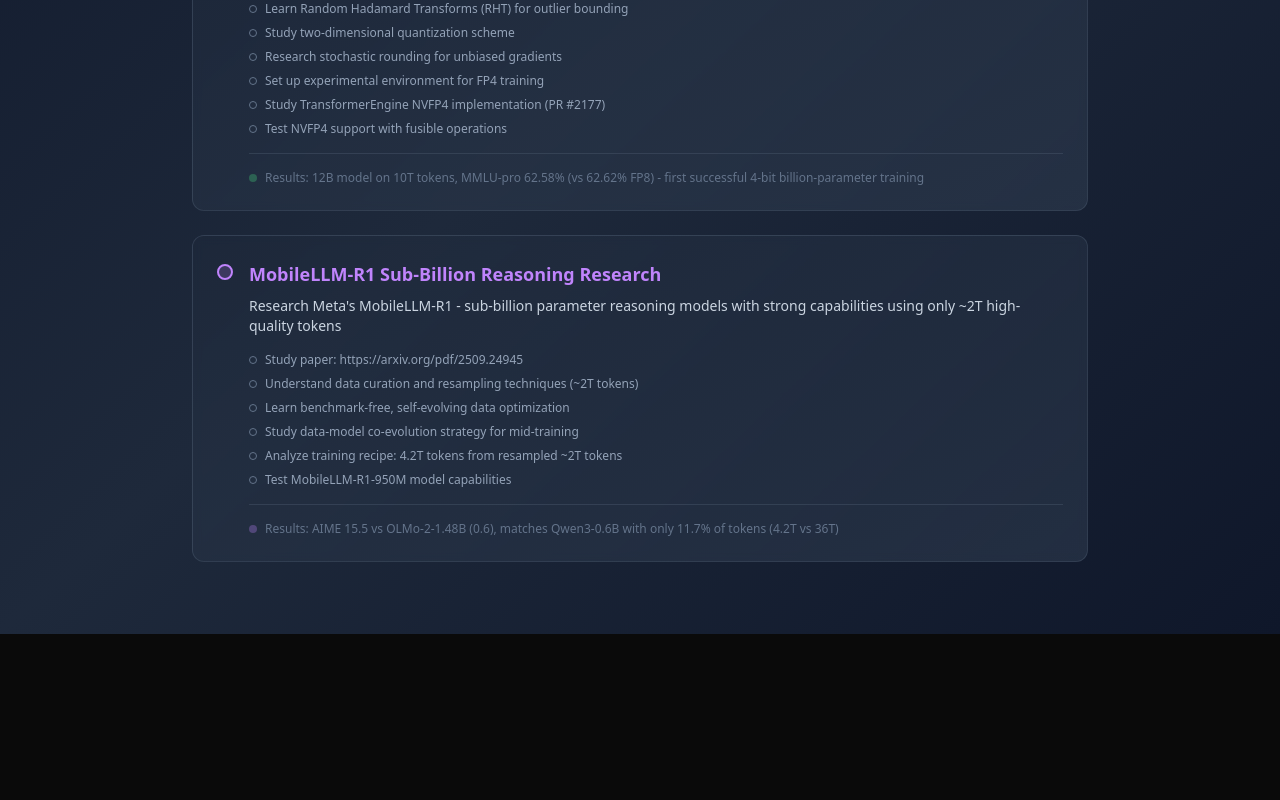
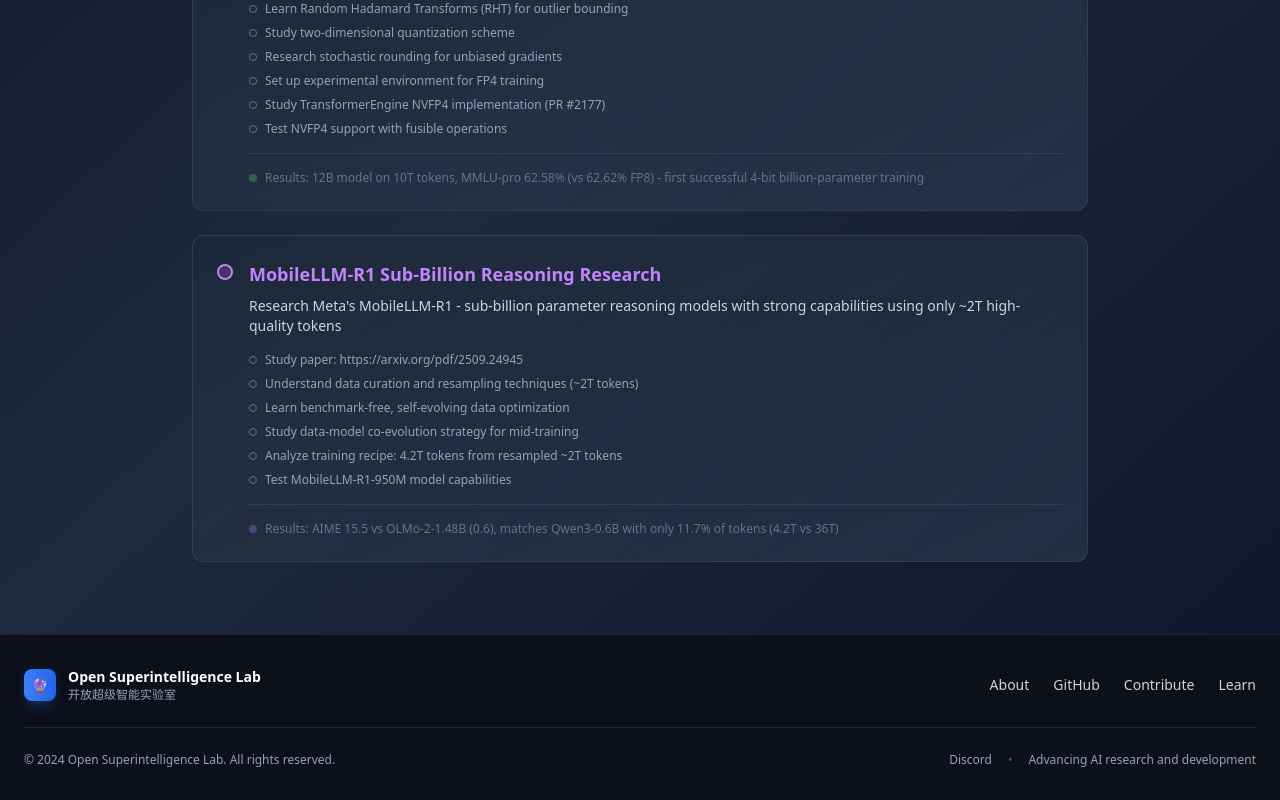
Before and after one commit to Open-Superintelligence-Lab/Open-Superintelligence-Lab.github.io, a Next.js app: page / in a window 1280 px wide. Shown: the part 2247-3047 px from the top of the page. Before the commit the page ends 2881 px from the top, so only its background shows below. Built offline with nearby package versions, Linux system fonts and the light colour scheme.

Commit message:
Add footer and restructure layout for improved content organization

```diff
--- a/app/layout.tsx
+++ b/app/layout.tsx
@@ -4,6 +4,7 @@ import "./globals.css";
 import "highlight.js/styles/github-dark.css";
 import { LanguageProvider } from "@/components/providers/language-provider";
 import { Navigation } from "@/components/navigation";
+import { Footer } from "@/components/footer";
 
 const geistSans = Geist({
   variable: "--font-geist-sans",
@@ -31,9 +32,12 @@ export default function RootLayout({
         className={`${geistSans.variable} ${geistMono.variable} antialiased`}
       >
         <LanguageProvider>
-          <div className="min-h-screen text-white">
+          <div className="min-h-screen text-white flex flex-col">
             <Navigation />
-            {children}
+            <main className="flex-1">
+              {children}
+            </main>
+            <Footer />
           </div>
         </LanguageProvider>
       </body>
--- /dev/null
+++ b/components/footer.tsx
@@ -0,0 +1,83 @@
+'use client';
+
+import Link from "next/link";
+import { useLanguage } from "@/components/providers/language-provider";
+import { translations } from "@/lib/language-detection";
+
+export function Footer() {
+  const { language } = useLanguage();
+  const t = translations[language];
+
+  return (
+    <footer className="bg-slate-900/50 border-t border-slate-700/50 backdrop-blur-sm">
+      <div className="container mx-auto px-6 py-8">
+        <div className="flex flex-col md:flex-row justify-between items-center gap-4">
+          {/* Logo and title */}
+          <div className="flex items-center gap-3">
+            <div className="relative">
+              <div className="w-8 h-8 bg-gradient-to-r from-blue-500 to-blue-600 rounded-lg flex items-center justify-center shadow-lg shadow-blue-500/20">
+                <span className="text-white text-sm">🔮</span>
+              </div>
+              <div className="absolute inset-0 w-8 h-8 bg-gradient-to-r from-blue-500/10 to-blue-600/10 rounded-lg blur-sm"></div>
+            </div>
+            <div className="text-sm text-slate-300">
+              <div className="font-semibold text-white">Open Superintelligence Lab</div>
+              <div className="text-xs text-slate-400">开放超级智能实验室</div>
+            </div>
+          </div>
+
+          {/* Navigation links */}
+          <div className="flex gap-6 items-center">
+            <Link
+              href="/about"
+              className="text-sm text-slate-300 hover:text-blue-400 transition-colors"
+            >
+              {t.about}
+            </Link>
+            <a
+              href="https://github.com/open-superintelligence-lab"
+              className="text-sm text-slate-300 hover:text-blue-400 transition-colors"
+              target="_blank"
+              rel="noopener noreferrer"
+            >
+              {t.github}
+            </a>
+            <Link
+              href="/contribute"
+              className="text-sm text-slate-300 hover:text-blue-400 transition-colors"
+            >
+              {language === 'en' ? 'Contribute' : '贡献'}
+            </Link>
+            <Link
+              href="/learn"
+              className="text-sm text-slate-300 hover:text-blue-400 transition-colors"
+            >
+              Learn
+            </Link>
+          </div>
+        </div>
+
+        {/* Bottom section */}
+        <div className="mt-6 pt-6 border-t border-slate-700/50 flex flex-col md:flex-row justify-between items-center gap-4 text-xs text-slate-400">
+          <div>
+            © 2024 Open Superintelligence Lab. {language === 'en' ? 'All rights reserved.' : '保留所有权利。'}
+          </div>
+          <div className="flex gap-4">
+            <a
+              href="https://discord.com/invite/6AbXGpKTwN"
+              className="hover:text-blue-400 transition-colors"
+              target="_blank"
+              rel="noopener noreferrer"
+            >
+              Discord
+            </a>
+            <span className="text-slate-600">•</span>
+            <span>
+              {language === 'en' ? 'Advancing AI research and development' : '推进AI研究和开发'}
+            </span>
+          </div>
+        </div>
+      </div>
+    </footer>
+  );
+}
```
